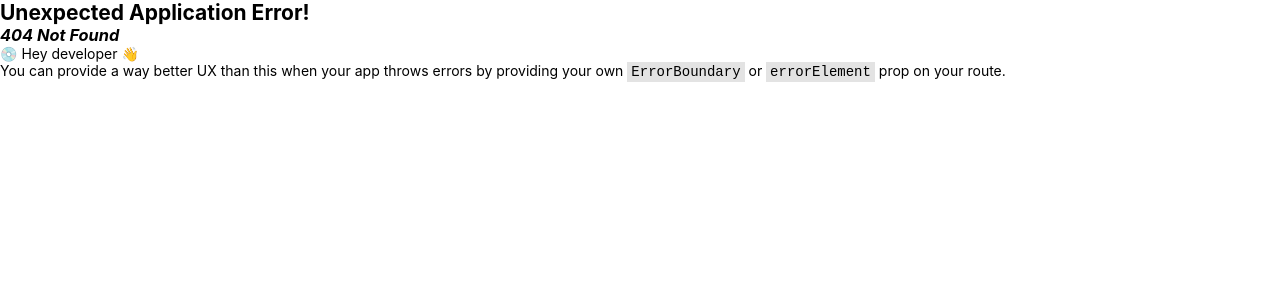
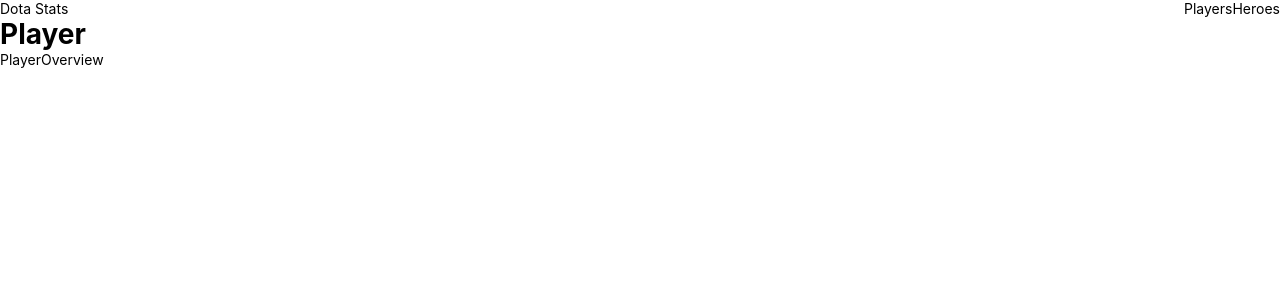
Before and after one commit to stanislavsemeniuk/dota-stats, a React (Create React App) app: page /players/1 in a window 1280 px wide. Before the commit this address had no page. Shown: the top 300 px of the page. Built offline with nearby package versions, Linux system fonts and the light colour scheme.

Commit message:
feat: implemented full react router structure

```diff
--- a/src/index.tsx
+++ b/src/index.tsx
@@ -3,7 +3,15 @@ import ReactDOM from 'react-dom/client';
 import { createBrowserRouter, RouterProvider } from 'react-router-dom';
 
 import App from './app';
-import { Players, Heroes } from './pages';
+import {
+  Players,
+  Heroes,
+  Player,
+  PlayerOverview,
+  PlayerTeammates,
+  PlayerHeroes,
+  Hero,
+} from './pages';
 
 import './index.css';
 
@@ -11,14 +19,37 @@ const router = createBrowserRouter([
   {
     path: '/',
     element: <App />,
+    errorElement: <h2>Error occured</h2>,
     children: [
       {
         path: 'players',
         element: <Players />,
       },
       {
+        path: 'players/:playerID',
+        element: <Player />,
+        children: [
+          {
+            path: '',
+            element: <PlayerOverview />,
+          },
+          {
+            path: 'heroes',
+            element: <PlayerHeroes />,
+          },
+          {
+            path: 'teammates',
+            element: <PlayerTeammates />,
+          },
+        ],
+      },
+      {
         path: 'heroes',
         element: <Heroes />,
+      },
+      {
+        path: 'heroes/:heroId',
+        element: <Hero />,
       },
     ],
   },
--- /dev/null
+++ b/src/pages/heroes/hero/index.tsx
@@ -0,0 +1,7 @@
+import React from 'react';
+
+function Hero() {
+  return <div>Hero</div>;
+}
+
+export { Hero };
--- /dev/null
+++ b/src/pages/players/player/heroes/index.tsx
@@ -0,0 +1,7 @@
+import React from 'react';
+
+function PlayerHeroes() {
+  return <div>PlayerHeroes</div>;
+}
+
+export { PlayerHeroes };
--- /dev/null
+++ b/src/pages/players/player/index.tsx
@@ -0,0 +1,13 @@
+import React from 'react';
+import { Outlet } from 'react-router-dom';
+
+function Player() {
+  return (
+    <div>
+      <h1>Player</h1>
+      <Outlet />
+    </div>
+  );
+}
+
+export { Player };
--- /dev/null
+++ b/src/pages/players/player/overview/index.tsx
@@ -0,0 +1,7 @@
+import React from 'react';
+
+function PlayerOverview() {
+  return <div>PlayerOverview</div>;
+}
+
+export { PlayerOverview };
--- /dev/null
+++ b/src/pages/players/player/teammates/index.tsx
@@ -0,0 +1,7 @@
+import React from 'react';
+
+function PlayerTeammates() {
+  return <div>PlayerTeammates</div>;
+}
+
+export { PlayerTeammates };
```
Also changed, not shown: src/pages/index.ts (+6 -1 lines).
